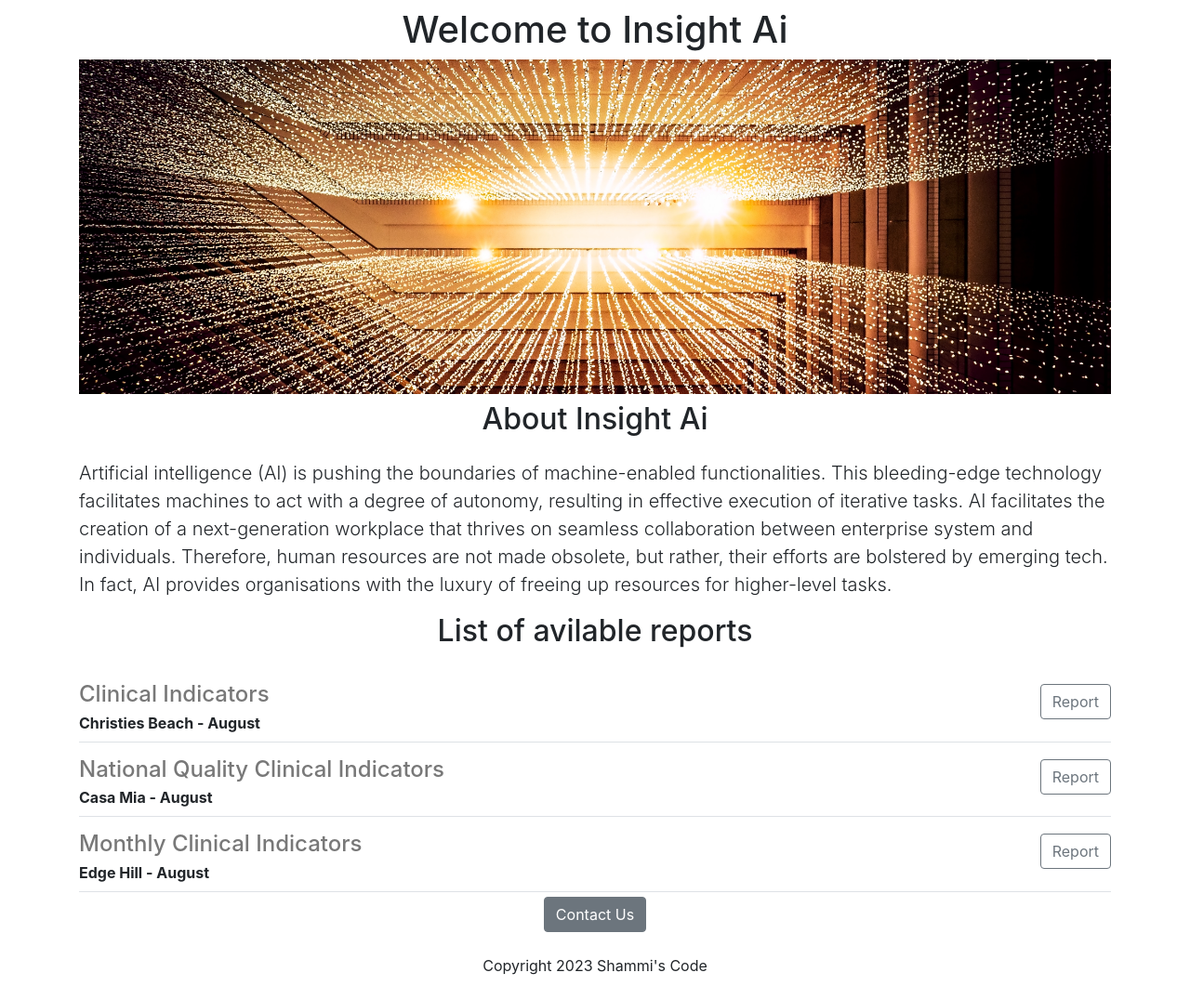
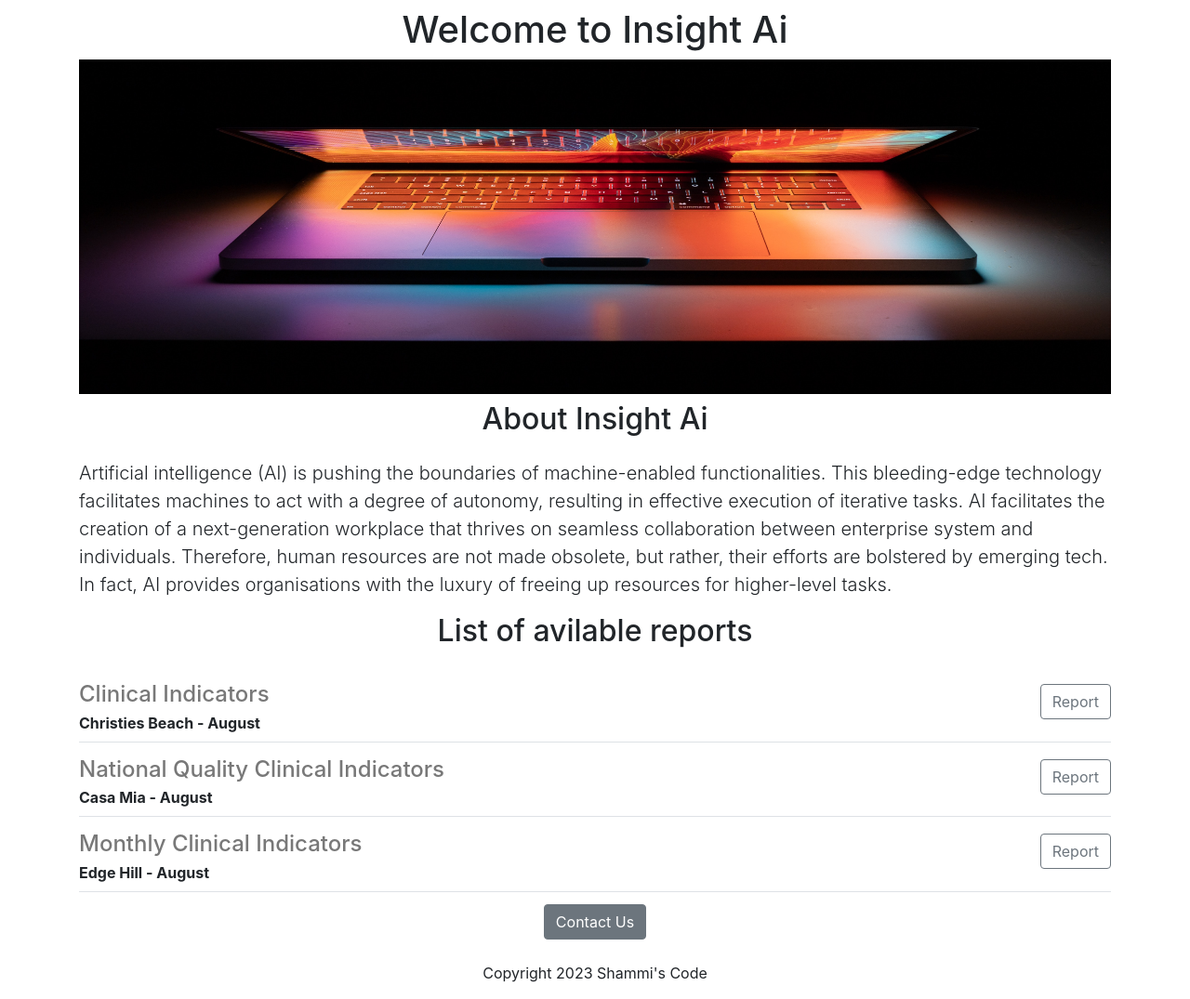
Before and after one commit to ssaini19/insight-ai, a Flask app: page / in a window 1280 px wide. Shown: the whole page at 93% size. Before the commit the page ends 1049 px from the top, so only its background shows below. Run offline with Flask 3, Linux system fonts and the light colour scheme.

Commit message:
Final on tonight

```diff
--- a/templates/home.html
+++ b/templates/home.html
@@ -13,7 +13,7 @@
   <body>
     <div class="container">
       <h1 class="text-center mt-2 md-4">Welcome to {{company_name}}</h1>
-      <img class="img-fluid" id="banner" src="https://insight-ai--shammisaini19.repl.co/static/banner.jpg">
+      <img class="img-fluid" id="banner" src="https://insight-ai--shammisaini19.repl.co/static/banner2.jpg">
       <h2 class="text-center mt-2 mb-4">About Insight Ai</h2>
       <p class="lead">
         Artificial intelligence (AI) is pushing the boundaries of machine-enabled functionalities. This bleeding-edge technology facilitates machines to act with a degree of autonomy, resulting in effective execution of iterative tasks.
@@ -34,7 +34,7 @@
 
 
   <div class="text-center">
-    <button class="btn btn-secondary"> Contact Us</button>
+    <button class="btn btn-secondary mt-2"> Contact Us</button>
       <p class="mt-4">Copyright 2023 Shammi's Code</p>
       </div>
     </div>
```
Also changed, not shown: static/banner2.jpg (added).
